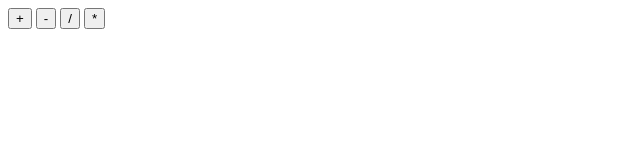
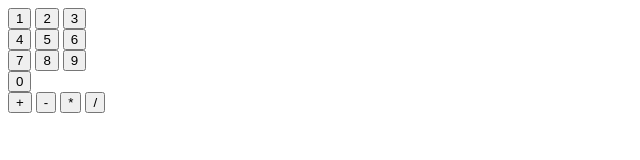
Before and after one commit to coolbeansblanco/calculator, a plain HTML site: page index.html in a window 1280 px wide. Shown: the whole page, without its empty margins (0-640 px from the left). Drawn offline with Linux system fonts and the light colour scheme.

Commit message:
add divs for all digits, ordered in containers for standard calculator layout

```diff
--- a/index.html
+++ b/index.html
@@ -8,11 +8,29 @@
     <title>Calculator</title>
 </head>
 <body>
+    <div class="digits">
+        <div class="top">
+            <button class="1">1</button>
+            <button class="2">2</button>
+            <button class="3">3</button>
+        </div>
+        <div class="middle">
+            <button class="4">4</button>
+            <button class="5">5</button>
+            <button class="6">6</button>
+        </div>
+        <div class="bottom">
+            <button class="7">7</button>
+            <button class="8">8</button>
+            <button class="9">9</button>
+        </div>
+        <button class="0">0</button>
+    </div>
     <div class="operations">
         <button class="add">+</button>
         <button class="subtract">-</button>
+        <button class="multiply">*</button>
         <button class="divide">/</button>
-        <button class="multiply">*</button>
     </div>
 </body>
 </html>
```
